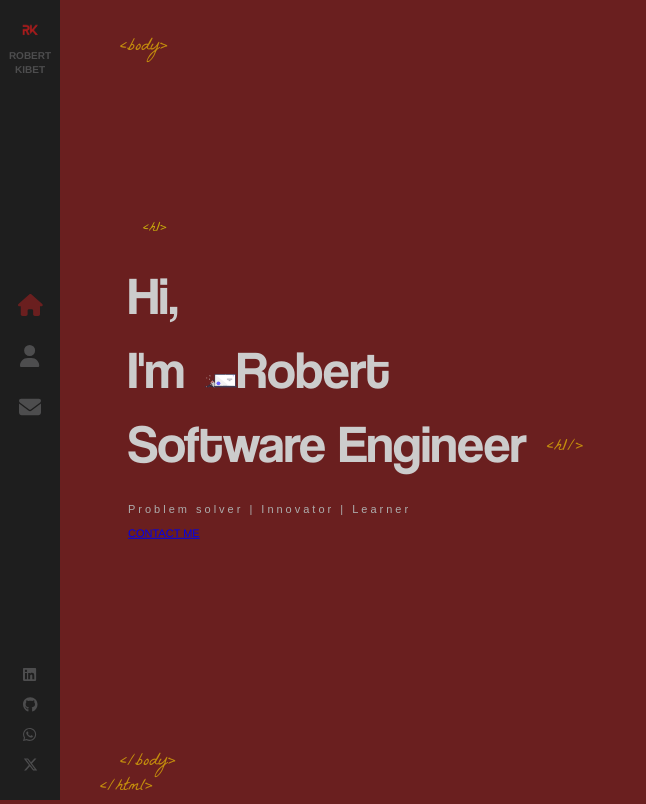
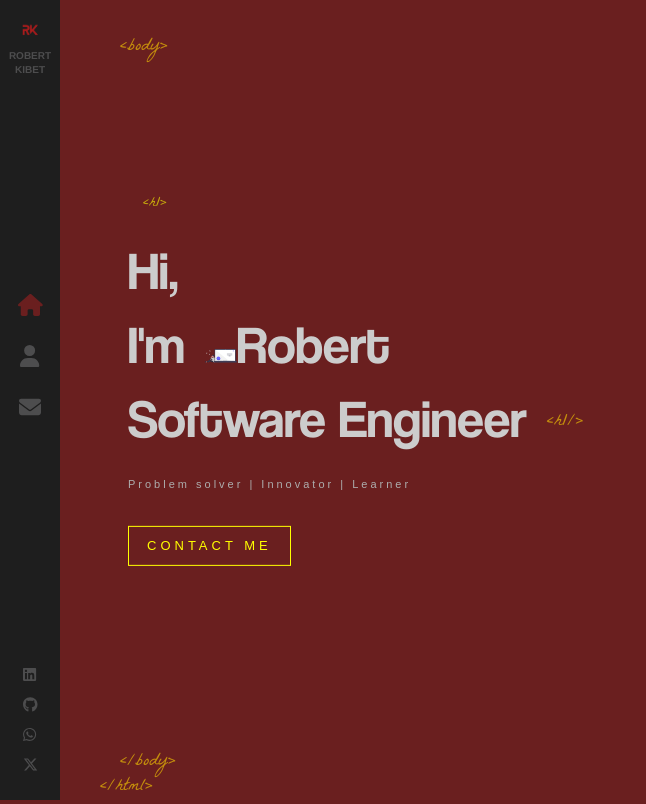
Before and after one commit to swe-robertkibet/react-portfolio, a React (Create React App) app: page / in a window 1280 px wide. Shown: the whole page, without its empty margins (0-646 px from the left). Built offline with nearby package versions, Linux system fonts and the light colour scheme.

Commit message:
Add CONTACT ME button in src/components/Home

```diff
--- a/src/components/Home/index.scss
+++ b/src/components/Home/index.scss
@@ -54,6 +54,26 @@
         font-size: 11px;
         font-family: sans-serif;
         letter-spacing: 3px;
+        animation: fadeIn 1s 1.7s backwards;
+    }
+
+    .flat-button {
+        color: yellow;
+        font-size: 13px;
+        font-weight: 400;
+        letter-spacing: 4px;
+        font-family: sans-serif;
+        text-decoration: none;
+        padding: 10px 18px;
+        border: 1px solid yellow;
+        margin-top: 25px;
+        float: left;
         animation: fadeIn 1s 1.8s backwards;
+        white-space: nowrap;
+
+        &:hover {
+            background: yellow;
+            color: #333;
+        }
     }
 }
```
